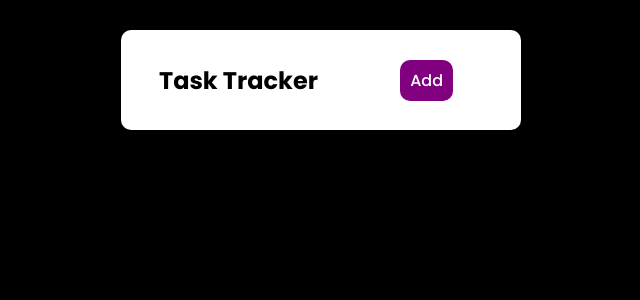
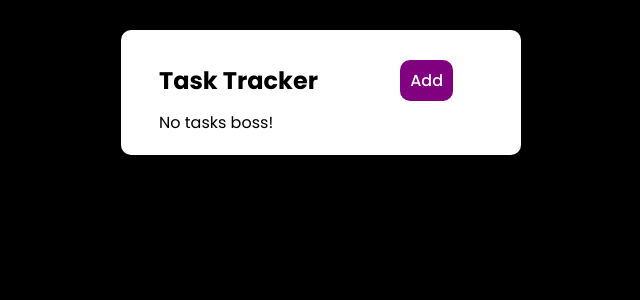
Before and after one commit to marizoo/todo-app-complete, a React (Create React App) app: page / in a window 1280 px wide. Shown: the top 300 px of the page, without its empty margins (319-959 px from the left). Built offline with nearby package versions, Linux system fonts and the light colour scheme.

Commit message:
created reminder toggle

```diff
--- a/src/App.jsx
+++ b/src/App.jsx
@@ -35,6 +35,14 @@ const App = () => {
     setShowList(showList.filter(list => list.id !== id))
   }
 
+  const toggleReminder = (id) => {
+    setShowList(
+      showList.map(list =>
+        list.id === id ? {...list, reminder: !list.reminder } : list
+        )
+    )
+  }
+
   return (
   <MainContainer>
     <Card>
@@ -46,7 +54,7 @@ const App = () => {
       onNewTasks={showAddedList}
       />
       )}
-      <TaskList datas={showList} ondeleteThis={deleteList}/>
+      <TaskList datas={showList} ondeleteThis={deleteList} onReminderToggle={toggleReminder}/>
     </Card>
   </MainContainer>
 
--- a/src/components/AddList.jsx
+++ b/src/components/AddList.jsx
@@ -53,7 +53,8 @@ const AddList = ({onCloseTheForm, onNewTasks}) => {
 
         const newTasks = {
             task: addTask,
-            id : Math.floor(Math.random() * 10000)
+            id : Math.floor(Math.random() * 10000),
+            reminder: false
         }
 
         onNewTasks(newTasks)
--- a/src/components/TaskList.jsx
+++ b/src/components/TaskList.jsx
@@ -1,4 +1,4 @@
-import React from 'react'
+import React, {useState} from 'react'
 import styled from 'styled-components';
 import { centerIt } from '../globalStyle';
 
@@ -12,13 +12,29 @@ display: flex;
 align-items:center;
 justify-content: space-between;
 height: 40px;
+background-color: #dbdbdb;
+margin-bottom: 15px;
+border-radius: 10px;
+cursor: pointer;
+
+&.reminder {
+    display: flex;
+align-items:center;
+justify-content: space-between;
+height: 40px;
+background-color: #c3f1b7;
+margin-bottom: 15px;
+border-radius: 10px;
+cursor: pointer;
+}
 `;
+
 
 
 const LI = styled.li`
 flex: 10;
 font-size: 16px;
-padding-left: 10px;
+padding-left: 30px;
 display: flex;
 align-items: center;
 `;
@@ -34,15 +50,27 @@ ${centerIt};
 cursor: pointer;
 `
 
-const TaskList = ({datas, ondeleteThis}) => {
+const TaskList = ({datas, ondeleteThis, onReminderToggle}) => {
+
+    const reminderToggle = (id) => {
+        onReminderToggle(id)
+    }
+
     return (
         <UL>
-        {datas.map(data => (
-            <ListContainer key={data.id}>
-            <LI>{data.task}</LI>
-            <Delete onClick={() => ondeleteThis(data.id)}>x</Delete>
-           </ListContainer>
-        ))}
+            {datas.length > 0 ? (
+                datas.map(data => (
+                    <ListContainer
+                    key={data.id}
+                    onDoubleClick={() => reminderToggle(data.id)}
+                    className={`${data.reminder ? 'reminder' : ''}`}
+                    >
+
+                    <LI>{data.task}</LI>
+                    <Delete onClick={() => ondeleteThis(data.id)}>x</Delete>
+                </ListContainer>
+                ))
+            ) : <div>No tasks boss!</div>}
 
         </UL>
     )
```
